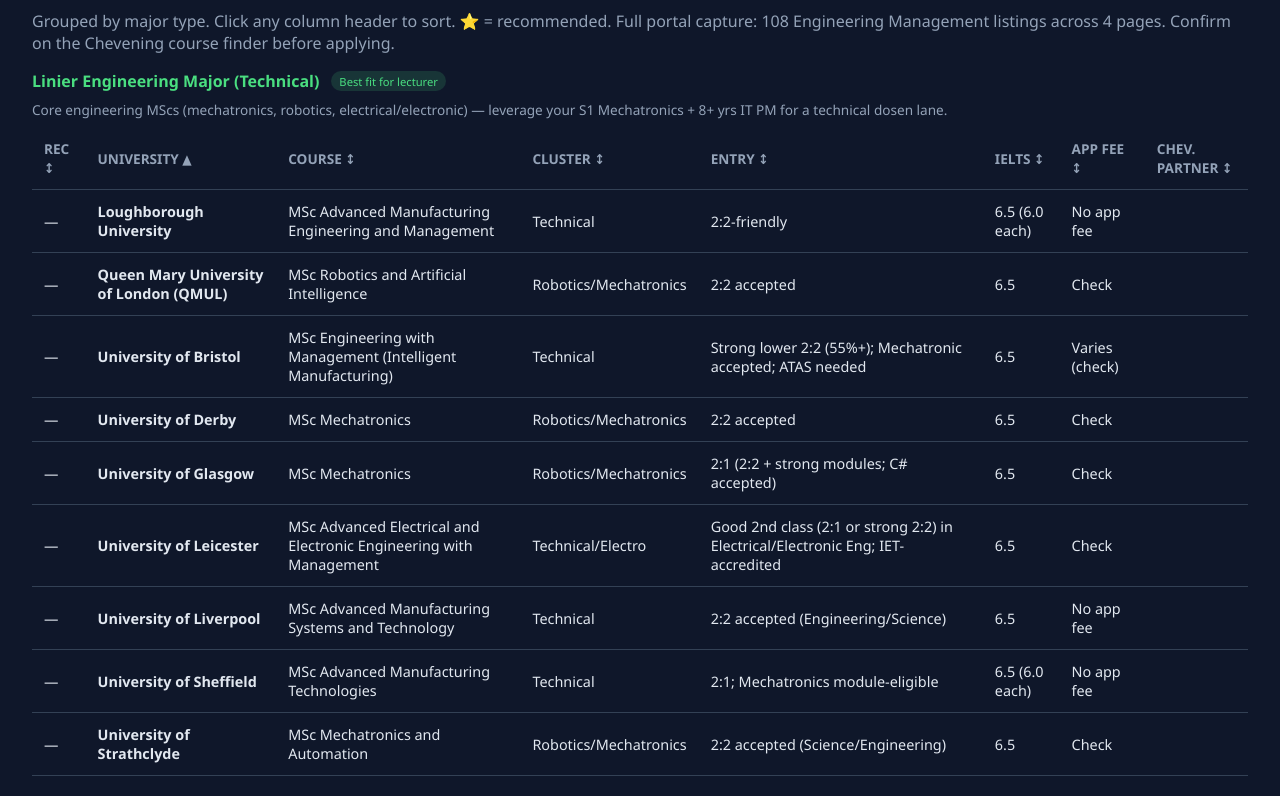
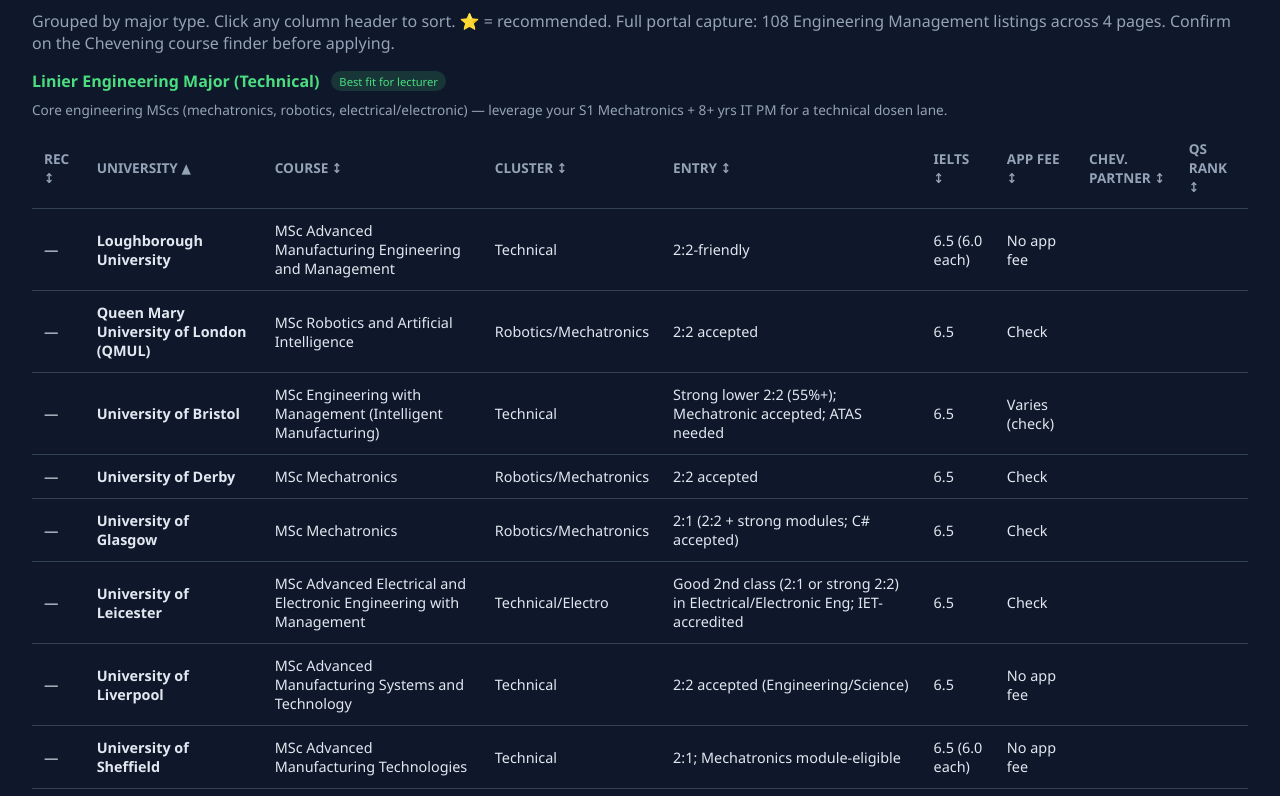
Before and after one commit to pungkiilham/scholarship_master-phd, a React (Vite) app: page /chevening in a window 1280 px wide. Shown: the part 2504-3300 px from the top of the page. Built offline with nearby package versions, Linux system fonts and the light colour scheme.

Commit message:
Add QS ranks export and university table qsRank column

```diff
--- a/src/components/CheveningSection.jsx
+++ b/src/components/CheveningSection.jsx
@@ -11,6 +11,7 @@
   cheveningPortalCourses,
   cheveningMajorGroups,
   cheveningUniversityGroups,
+  qsRanks,
 } from '../data/cheveningData'
 
 function Collapsible({ title, badge, defaultOpen = false, children }) {
@@ -109,6 +110,7 @@
     { key: 'ielts', label: 'IELTS' },
     { key: 'fee', label: 'App Fee' },
     { key: 'partner', label: 'Chev. Partner' },
+    { key: 'qsRank', label: 'QS Rank' },
   ]
 
   return (
```
